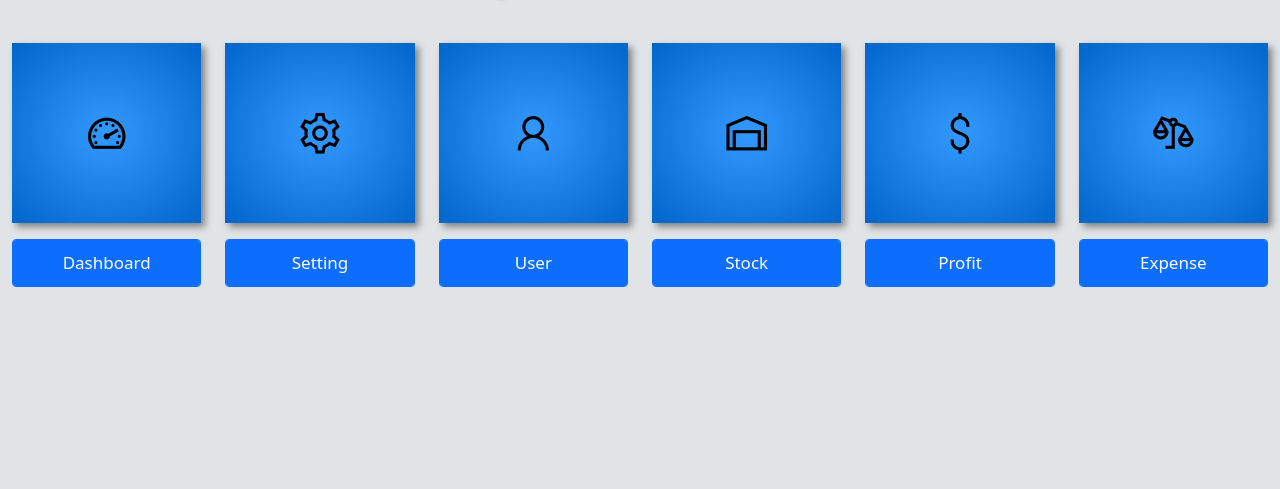
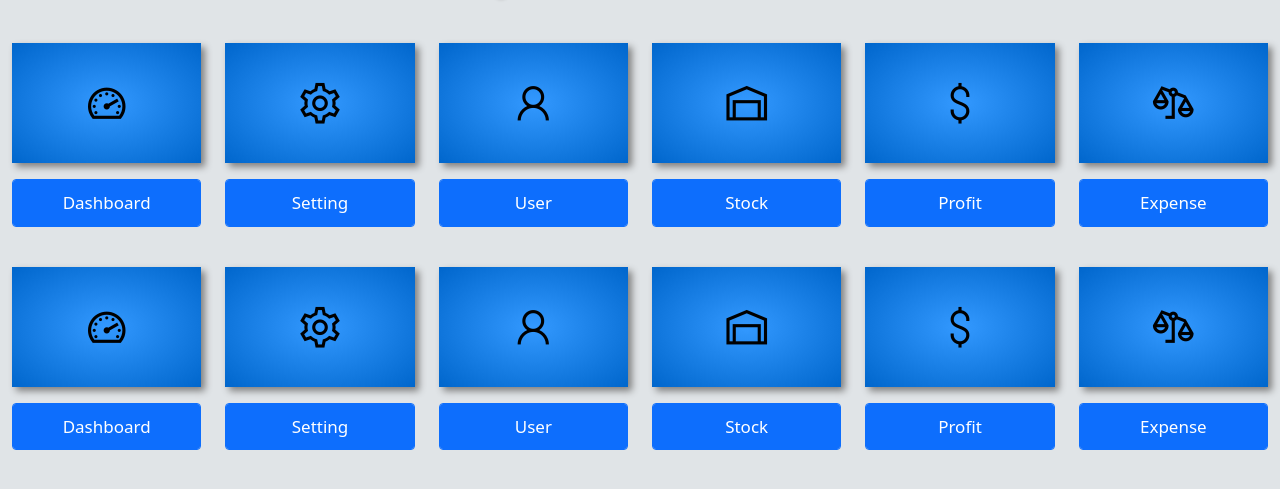
Before and after one commit to RyVisan/custom-admin-dashboard, a plain HTML site: page index.html in a window 1280 px wide. Shown: the part 133-622 px from the top of the page. Drawn offline with nearby package versions, Linux system fonts and the light colour scheme.

Commit message:
Update layout dashboard

```diff
--- a/assets/styles/css.css
+++ b/assets/styles/css.css
@@ -18,7 +18,7 @@ a{
 .box{
     padding-top: 0px;
     background-image: radial-gradient(#3399ff, #0066cc);
-    height: 180px;
+    height: 120px;
     color: black;
     transition: 0.4s;
     box-shadow: 4px 4px 7px gray;
@@ -26,7 +26,7 @@ a{
 .box:hover{
     padding-top: 20px;
     background-image: radial-gradient(#3399ff, #0066cc);
-    height: 180px;
+    height: 120px;
     color: white;
     transition: 0.4s;
     box-shadow: 4px 4px 7px gray;
@@ -45,7 +45,6 @@ a{
 }
 .sidebar li{
     list-style-type: none;
-    /* background: gray; */
     padding: 5px 0px;
     margin-top: 0px;
     margin-bottom: 0px;
--- a/index.html
+++ b/index.html
@@ -43,7 +43,7 @@
                     </div>
                 </div>
             </div>
-            <div class="row">
+            <div class="row mb-3">
                 <div class="col-xl-2 col-lg-2 col-md-2 col-sm-4 col-6 mb-4">
                     <div class="form-group">
                         <a href="index.html" title="Dashboard" class="box d-flex align-items-center justify-content-center"><i class="las la-tachometer-alt" style="font-size: 50px;"></i></a>
@@ -54,7 +54,7 @@
                     <div class="form-group">
                         <a href="#" title="Setting" class="box d-flex align-items-center justify-content-center"><i class="las la-cog" style="font-size: 50px;"></i></a>
                         <a href="#" class="btn btn-primary padding form-control mt-3">Setting</a>
-                </div>
+                    </div>
                 </div>
                 <div class="col-xl-2 col-lg-2 col-md-2 col-sm-4 col-6 mb-4">
                     <div class="form-group">
@@ -77,7 +77,40 @@
                     <a href="#" class="btn btn-primary padding form-control mt-3">Expense</a>
                 </div>
             </div>
-
+            <div class="row">
+                <div class="col-xl-2 col-lg-2 col-md-2 col-sm-4 col-6 mb-4">
+                    <div class="form-group">
+                        <a href="index.html" title="Dashboard" class="box d-flex align-items-center justify-content-center"><i class="las la-tachometer-alt" style="font-size: 50px;"></i></a>
+                        <a href="index.html" class="btn btn-primary padding form-control mt-3">Dashboard</a>
+                    </div>
+                </div>
+                <div class="col-xl-2 col-lg-2 col-md-2 col-sm-4 col-6 mb-4">
+                    <div class="form-group">
+                        <a href="#" title="Setting" class="box d-flex align-items-center justify-content-center"><i class="las la-cog" style="font-size: 50px;"></i></a>
+                        <a href="#" class="btn btn-primary padding form-control mt-3">Setting</a>
+                    </div>
+                </div>
+                <div class="col-xl-2 col-lg-2 col-md-2 col-sm-4 col-6 mb-4">
+                    <div class="form-group">
+                        <a href="user/index.html" title="User" class="box d-flex align-items-center justify-content-center"><i class="las la-user" style="font-size: 50px;"></i></a>
+                        <a href="user/index.html" class="btn btn-primary padding form-control mt-3">User</a>
+                    </div>
+                </div>
+                <div class="col-xl-2 col-lg-2 col-md-2 col-sm-4 col-6 mb-4">
+                    <div class="form-group">
+                        <a href="#" title="Stock" class="box d-flex align-items-center justify-content-center"><i class="las la-warehouse" style="font-size: 50px;"></i></a>
+                        <a href="#" class="btn btn-primary padding form-control mt-3">Stock</a>
+                    </div>
+                </div>
+                <div class="col-xl-2 col-lg-2 col-md-2 col-sm-4 col-6">
+                    <a href="#" title="Profit" class="box d-flex align-items-center justify-content-center"><i class="las la-dollar-sign" style="font-size: 50px;"></i></a>
+                    <a href="#" class="btn btn-primary padding form-control mt-3">Profit</a>
+                </div>
+                <div class="col-xl-2 col-lg-2 col-md-2 col-sm-4 col-6">
+                    <a href="#" title="Expense" class="box d-flex align-items-center justify-content-center"><i class="las la-balance-scale-right" style="font-size: 50px;"></i></a>
+                    <a href="#" class="btn btn-primary padding form-control mt-3">Expense</a>
+                </div>
+            </div>
         </div>
     </div>
     <!-- end top content -->
```
